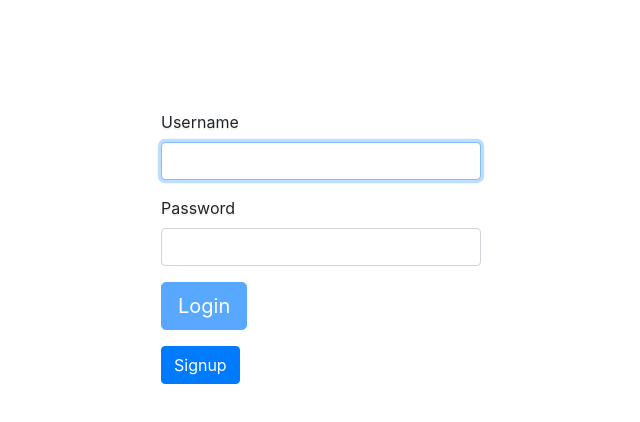
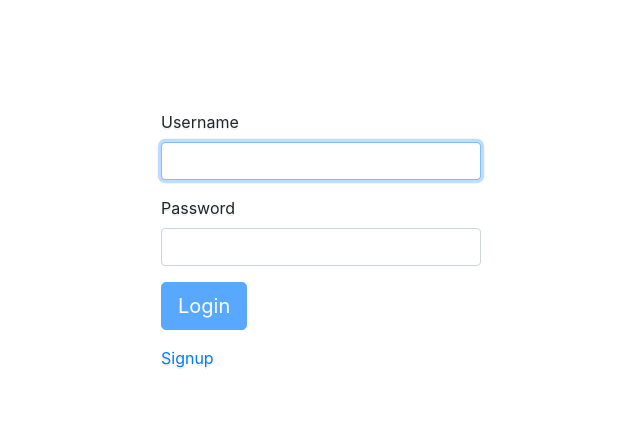
Before and after one commit to ICHACK2021/DrawingSocialMedia, a React (Create React App) app in the folder drawing-social-media/: page /login in a window 1280 px wide. Shown: the top 422 px of the page, without its empty margins (319-959 px from the left). Built offline with nearby package versions, Linux system fonts and the light colour scheme.

Commit message:
changed signup button to link

```diff
--- a/drawing-social-media/src/Pages/Login.js
+++ b/drawing-social-media/src/Pages/Login.js
@@ -47,9 +47,9 @@ const Login = () => {
         </Button>
         <Link to="/signup">
           <p/>
-        <Button>
+        <div>
             Signup
-        </Button>
+        </div>
         </Link>
       </Form>
     </div>
```
